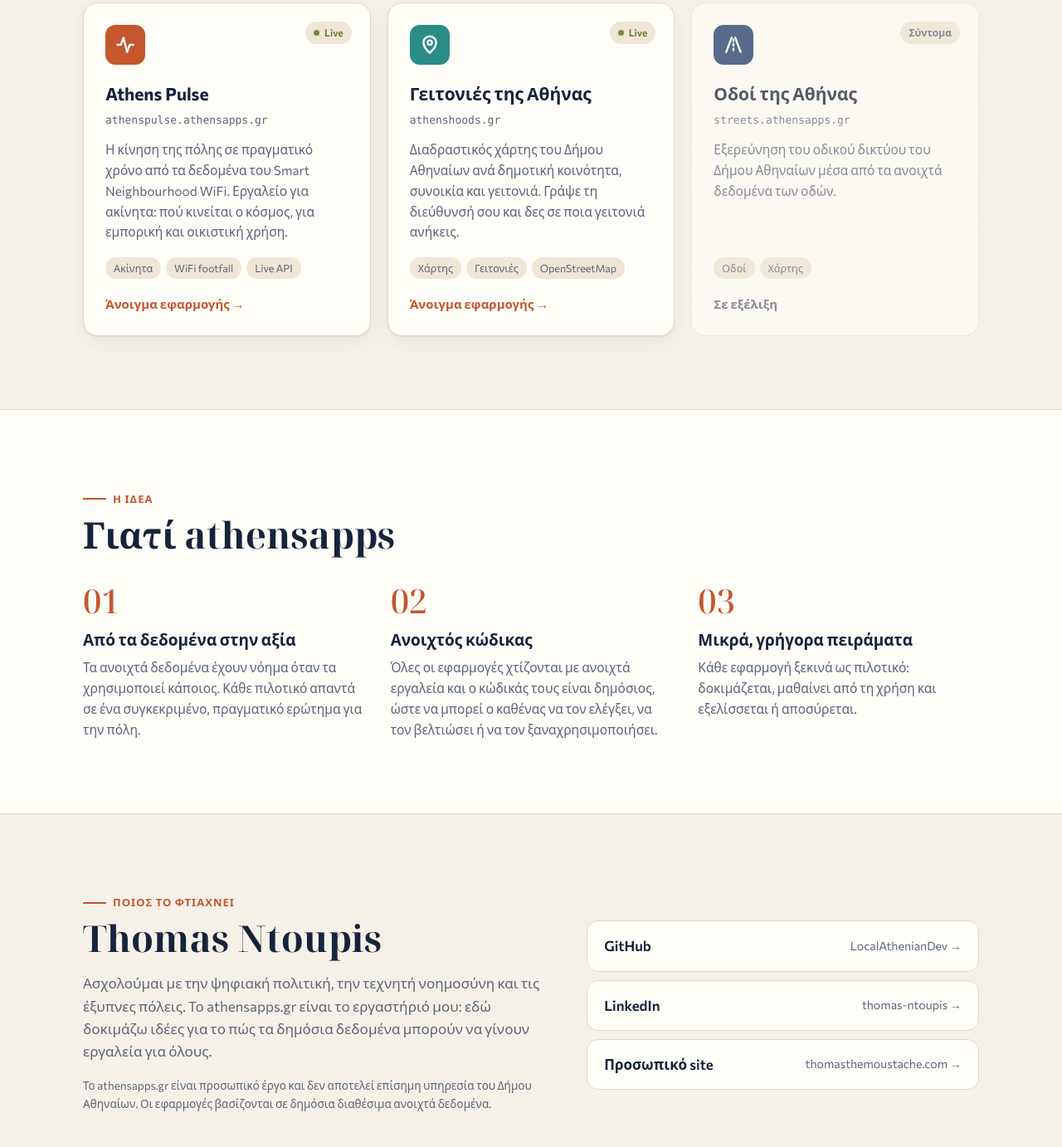
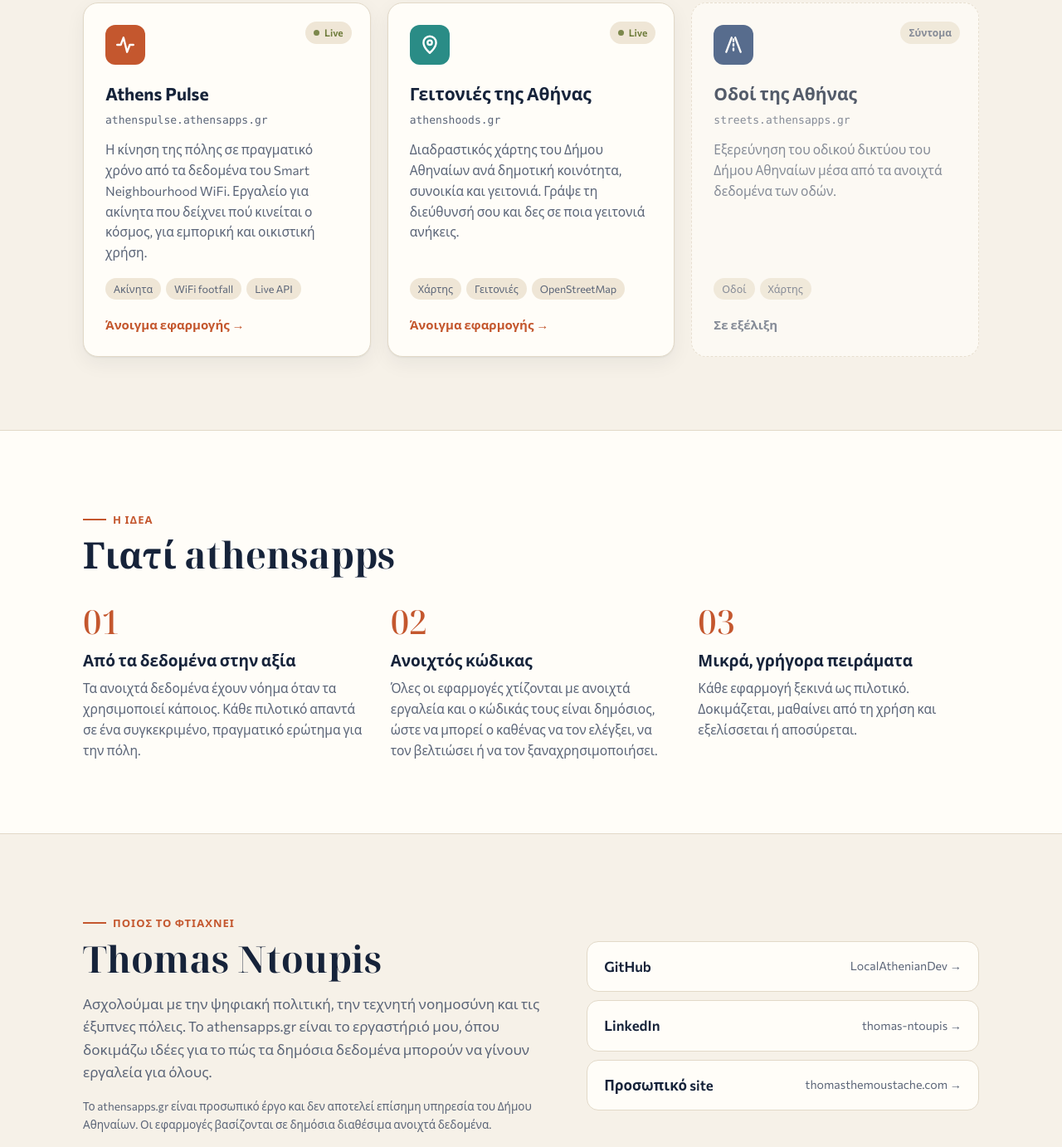
Before and after one commit to LocalAthenianDev/athensapps, a plain HTML site: page index.html in a window 1280 px wide. Shown: the part 963-2345 px from the top of the page at 83% size. Drawn offline with Linux system fonts and the light colour scheme.

Commit message:
Αφαίρεση άνω κάτω τελείας από το κείμενο
Co-Authored-By: Claude Opus 5.5 <noreply@anthropic.com>
Claude-Session: https://claude.ai/code/session_01KRpEZgLpvV3RMZc58UvEL4

```diff
--- a/index.html
+++ b/index.html
@@ -165,7 +165,7 @@ footer .wrap{display:flex;flex-wrap:wrap;justify-content:space-between;gap:12px}
     <div class="pillars">
       <div class="pillar"><div class="n">01</div><h3>Από τα δεδομένα στην αξία</h3><p>Τα ανοιχτά δεδομένα έχουν νόημα όταν τα χρησιμοποιεί κάποιος. Κάθε πιλοτικό απαντά σε ένα συγκεκριμένο, πραγματικό ερώτημα για την πόλη.</p></div>
       <div class="pillar"><div class="n">02</div><h3>Ανοιχτός κώδικας</h3><p>Όλες οι εφαρμογές χτίζονται με ανοιχτά εργαλεία και ο κώδικάς τους είναι δημόσιος, ώστε να μπορεί ο καθένας να τον ελέγξει, να τον βελτιώσει ή να τον ξαναχρησιμοποιήσει.</p></div>
-      <div class="pillar"><div class="n">03</div><h3>Μικρά, γρήγορα πειράματα</h3><p>Κάθε εφαρμογή ξεκινά ως πιλοτικό: δοκιμάζεται, μαθαίνει από τη χρήση και εξελίσσεται ή αποσύρεται.</p></div>
+      <div class="pillar"><div class="n">03</div><h3>Μικρά, γρήγορα πειράματα</h3><p>Κάθε εφαρμογή ξεκινά ως πιλοτικό. Δοκιμάζεται, μαθαίνει από τη χρήση και εξελίσσεται ή αποσύρεται.</p></div>
     </div>
   </div>
 </section>
@@ -175,7 +175,7 @@ footer .wrap{display:flex;flex-wrap:wrap;justify-content:space-between;gap:12px}
     <div>
       <span class="eyebrow">Ποιος το φτιάχνει</span>
       <h2>Thomas Ntoupis</h2>
-      <p>Ασχολούμαι με την ψηφιακή πολιτική, την τεχνητή νοημοσύνη και τις έξυπνες πόλεις. Το athensapps.gr είναι το εργαστήριό μου: εδώ δοκιμάζω ιδέες για το πώς τα δημόσια δεδομένα μπορούν να γίνουν εργαλεία για όλους.</p>
+      <p>Ασχολούμαι με την ψηφιακή πολιτική, την τεχνητή νοημοσύνη και τις έξυπνες πόλεις. Το athensapps.gr είναι το εργαστήριό μου, όπου δοκιμάζω ιδέες για το πώς τα δημόσια δεδομένα μπορούν να γίνουν εργαλεία για όλους.</p>
       <p class="note">Το athensapps.gr είναι προσωπικό έργο και δεν αποτελεί επίσημη υπηρεσία του Δήμου Αθηναίων. Οι εφαρμογές βασίζονται σε δημόσια διαθέσιμα ανοιχτά δεδομένα.</p>
     </div>
     <div class="links">
@@ -204,7 +204,7 @@ const PILOTS = [
     status: "live",
     color: "#c4572e",
     icon: '<path d="M3 12h4l3-8 4 16 3-8h4" stroke="currentColor" stroke-width="2.2" fill="none" stroke-linecap="round" stroke-linejoin="round"/>',
-    description: "Η κίνηση της πόλης σε πραγματικό χρόνο από τα δεδομένα του Smart Neighbourhood WiFi. Εργαλείο για ακίνητα: πού κινείται ο κόσμος, για εμπορική και οικιστική χρήση.",
+    description: "Η κίνηση της πόλης σε πραγματικό χρόνο από τα δεδομένα του Smart Neighbourhood WiFi. Εργαλείο για ακίνητα που δείχνει πού κινείται ο κόσμος, για εμπορική και οικιστική χρήση.",
     tags: ["Ακίνητα", "WiFi footfall", "Live API"]
   },
   {
```
Also changed, not shown: 1 other file.
